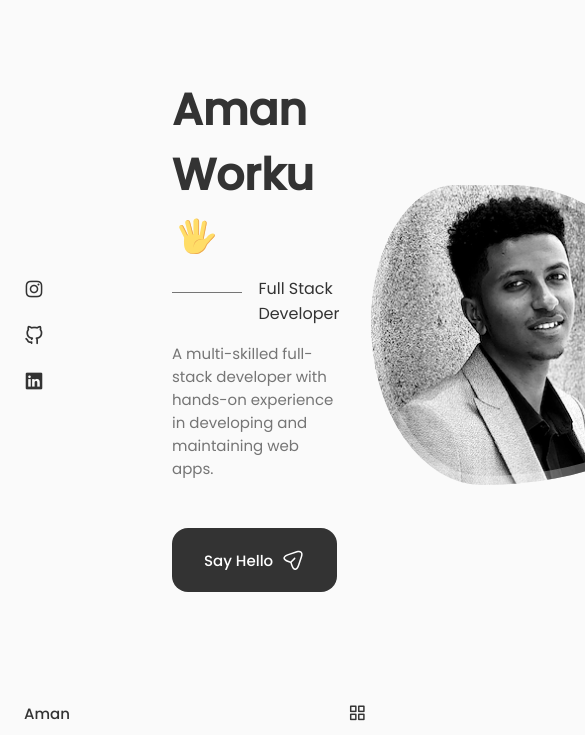
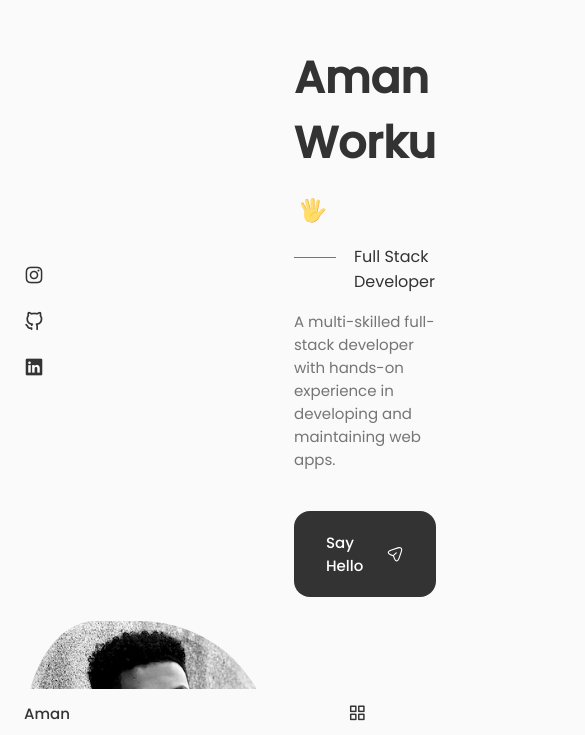
Before and after one commit to AmanWorku/AmanWorku.github.io, a React (Create React App) app: page / in a window 390 px wide. Shown: the part 107-842 px from the top of the page, 585 px wide, since content can reach past the window. Built offline with nearby package versions, Linux system fonts and the light colour scheme.

Commit message:
Add styling for medium screen size

```diff
--- a/src/App.css
+++ b/src/App.css
@@ -154,7 +154,7 @@
     margin-inline: var(--mb-1-5);
   }
 }
-@media screen and (max-width: 35px) {
+@media screen and (max-width: 350px) {
   .container {
     margin-inline: var(--mb-1);
   }
--- a/src/components/home/home.css
+++ b/src/components/home/home.css
@@ -111,3 +111,48 @@
     font-size: 1.25rem;
     color: var(--title-color);
 }
+@media screen and (max-width: 992px) {
+    .home__content {
+        grid-template-columns: 100px repeat(2, 1fr);
+        column-gap: 1.25rem;
+    }
+
+    .home__hand {
+        width: 26px;
+        height: 26px;
+    }
+
+    .home__subtitle {
+        padding-left: 3.75rem;
+        margin-bottom: var(--mb-1);
+    }
+
+    .home__subtitle::before {
+        width: 42px;
+        top: 0.8rem;
+    }
+
+    .home__description {
+        max-width: initial;
+        margin-bottom: var(--mb-2-5);
+    }
+
+    .home__img {
+        width: 250px;
+        height: 250px;
+        box-shadow: inset 0 0 0 8px rgba(255 255 255 / 30%);
+    }
+
+    .home__scroll {
+        margin-left: 7.5rem;
+    }
+}
+
+@media screen and (max-width: 768px) {
+    .home__content {
+        grid-template-columns: 0.5fr 3fr;
+        padding-top: 3.5rem;
+    }
+}
+
+@media screen and (max-width: 350px) {}
```
